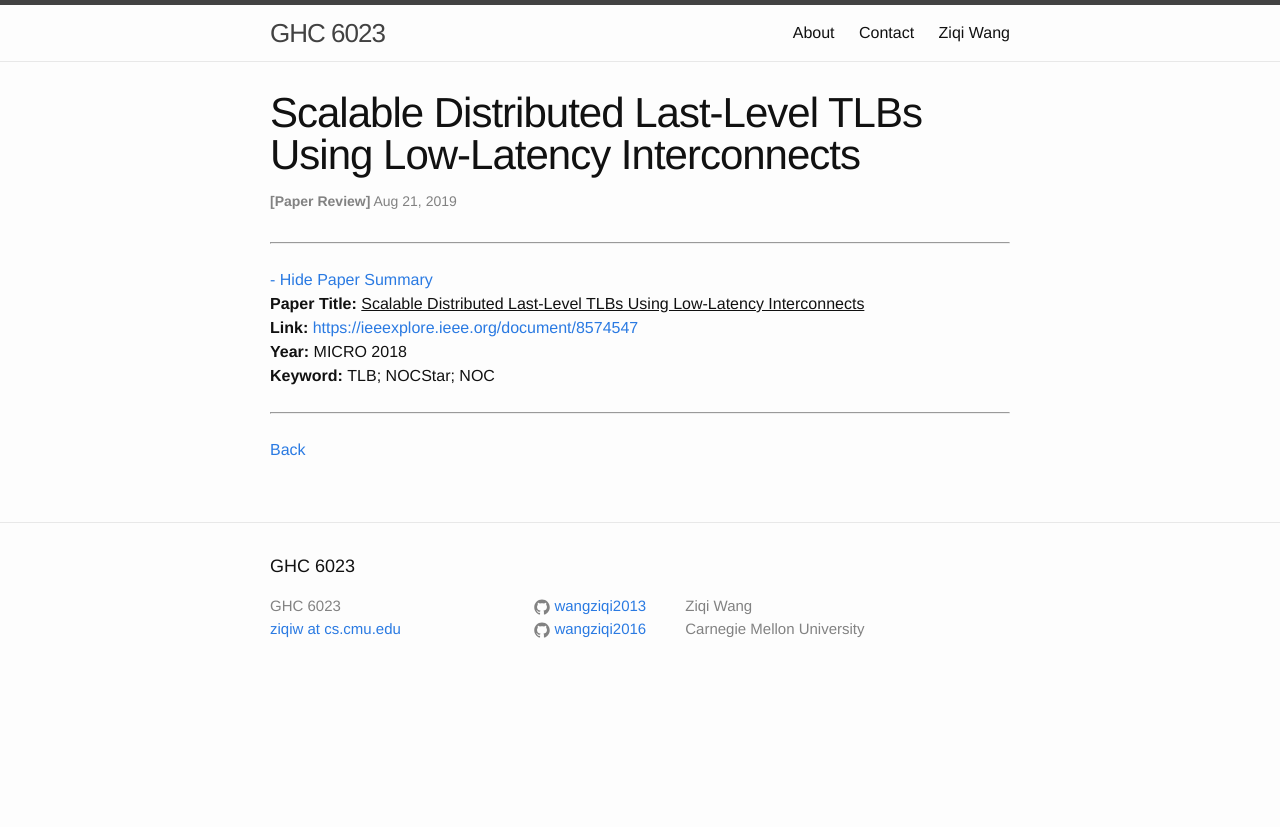
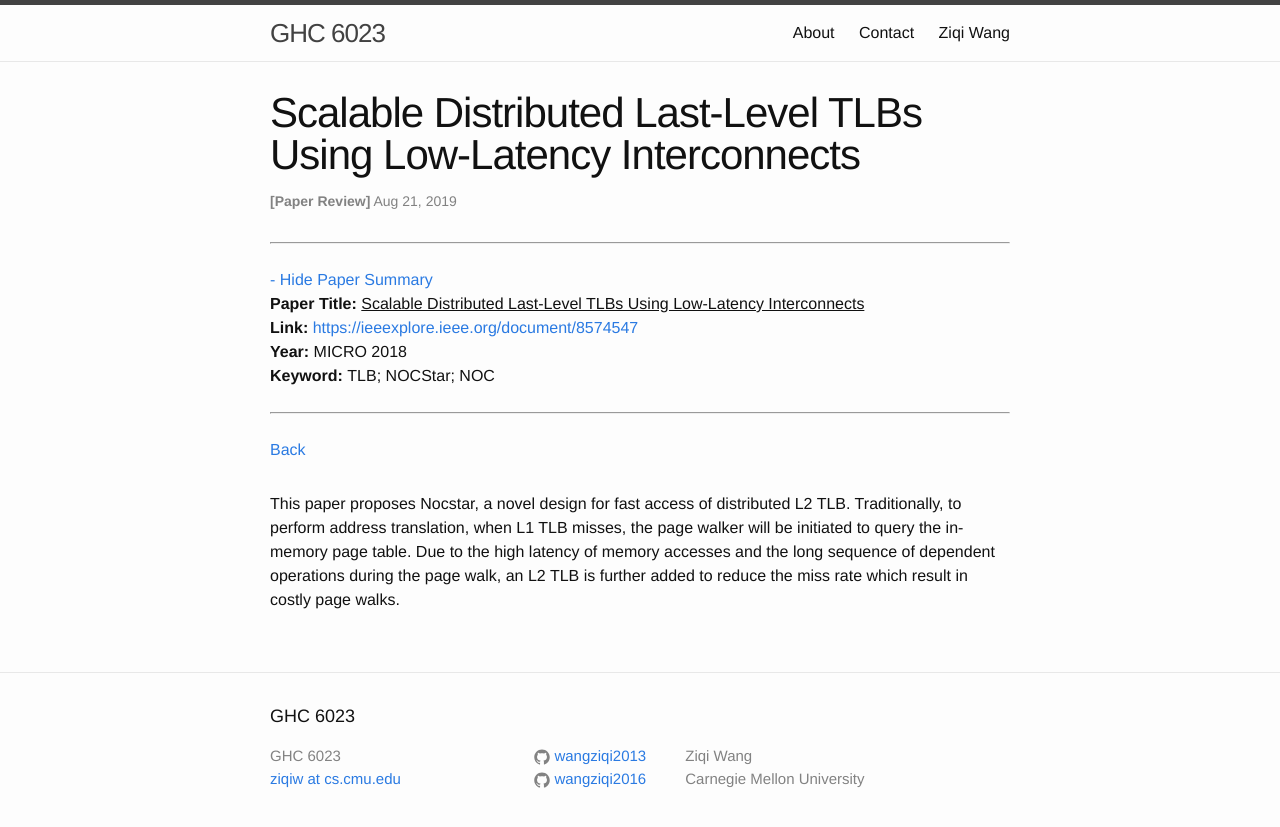
Before and after one commit to wangziqi2013/wangziqi2013.github.io, a Jekyll site: the page built from _posts/2019-08-20-nocstar.markdown, in a window 1280 px wide. Shown: the top 827 px of the page. Built offline with Jekyll 4.4.1, drawn with Linux system fonts in a browser that asks for light colours.

Commit message:
Adding page walk

```diff
--- a/_posts/2019-08-20-nocstar.markdown
+++ b/_posts/2019-08-20-nocstar.markdown
@@ -12,3 +12,8 @@ htm_cd:
 htm_cr:
 version_mgmt:
 ---
+
+This paper proposes Nocstar, a novel design for fast access of distributed L2 TLB. Traditionally, to perform address
+translation, when L1 TLB misses, the page walker will be initiated to query the in-memory page table. Due to the high
+latency of memory accesses and the long sequence of dependent operations during the page walk, an L2 TLB is further
+added to reduce the miss rate which result in costly page walks.
```
